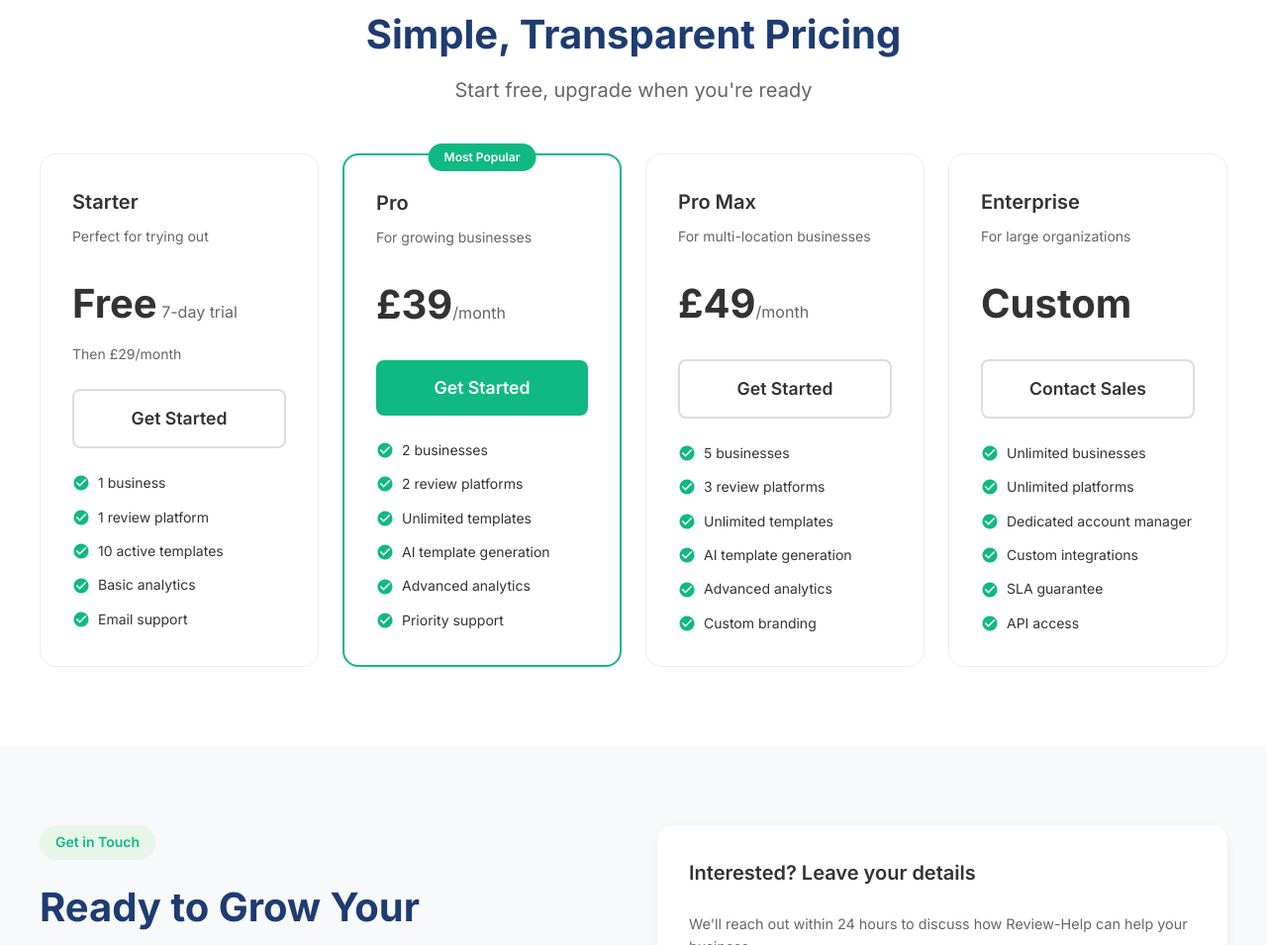
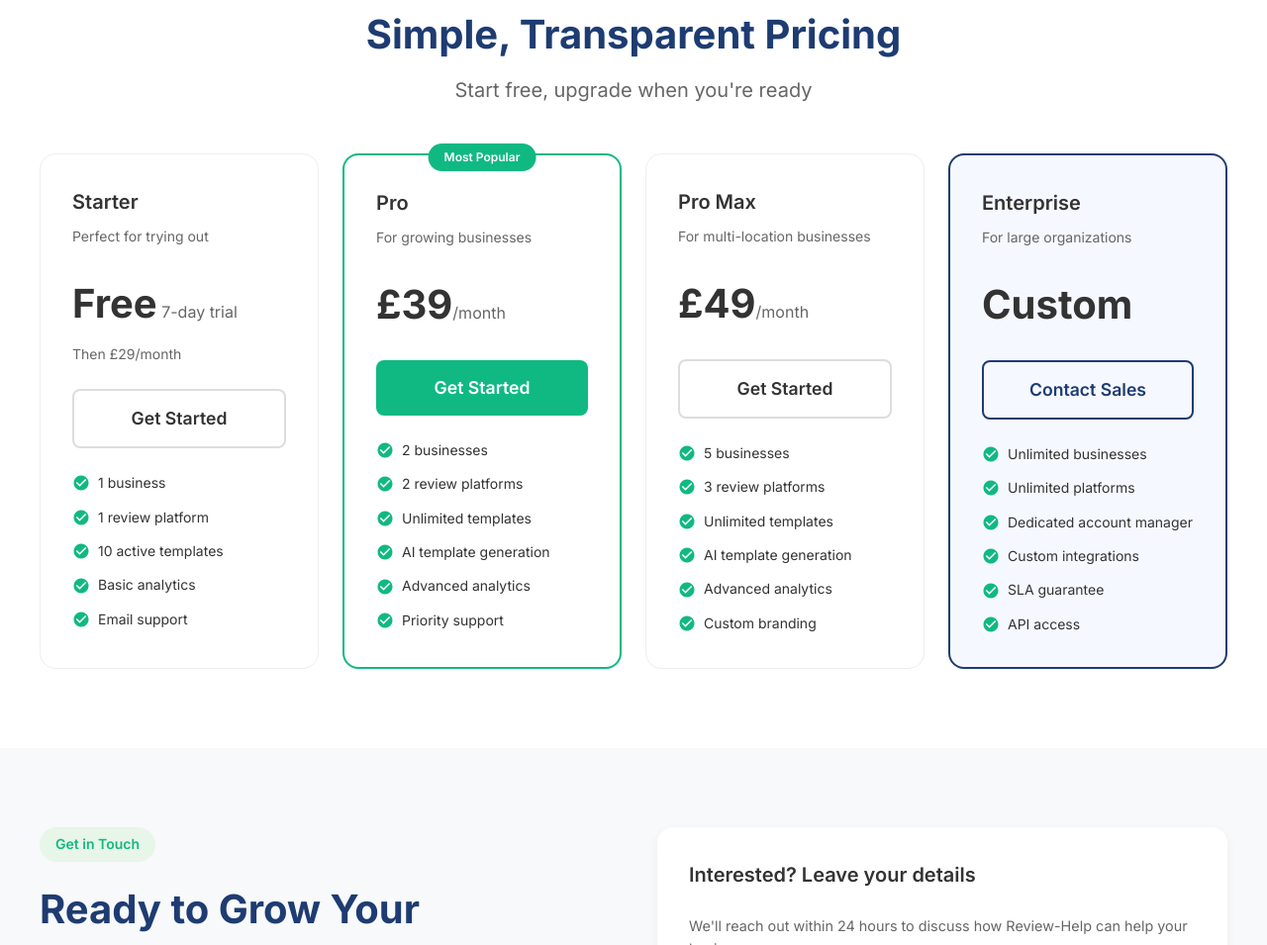
Before and after one commit to rohithajith/reviewhelp-landing, a plain HTML site: page index.html in a window 1280 px wide. Shown: the part 3080-4035 px from the top of the page at 99% size. Drawn offline with Linux system fonts and the light colour scheme.

Commit message:
Add premium navy styling to Enterprise pricing card

```diff
--- a/index.html
+++ b/index.html
@@ -686,6 +686,22 @@
 
     .pricing-card.popular .btn {
       background: #10b981;
+      color: white;
+    }
+
+    .pricing-card.enterprise {
+      border: 2px solid #1e3c72;
+      background: #f6f8ff;
+    }
+
+    .pricing-card.enterprise .btn {
+      background: transparent;
+      color: #1e3c72;
+      border: 2px solid #1e3c72;
+    }
+
+    .pricing-card.enterprise .btn:hover {
+      background: #1e3c72;
       color: white;
     }
 
@@ -1491,13 +1507,13 @@
             <li><span class="material-icons">check_circle</span> Custom branding</li>
           </ul>
         </div>
-        <div class="pricing-card">
+        <div class="pricing-card enterprise">
           <h3>Enterprise</h3>
           <p class="desc">For large organizations</p>
           <div class="price">
             <span class="amount">Custom</span>
           </div>
-          <a href="#contact" class="btn btn-outline" style="color: #333; border-color: #ddd;">Contact Sales</a>
+          <a href="#contact" class="btn">Contact Sales</a>
           <ul class="features-list">
             <li><span class="material-icons">check_circle</span> Unlimited businesses</li>
             <li><span class="material-icons">check_circle</span> Unlimited platforms</li>
```
